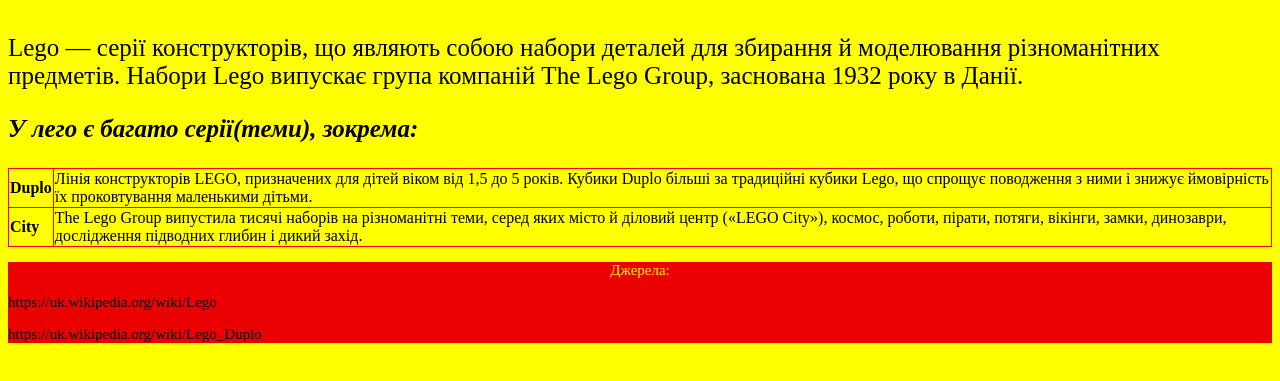
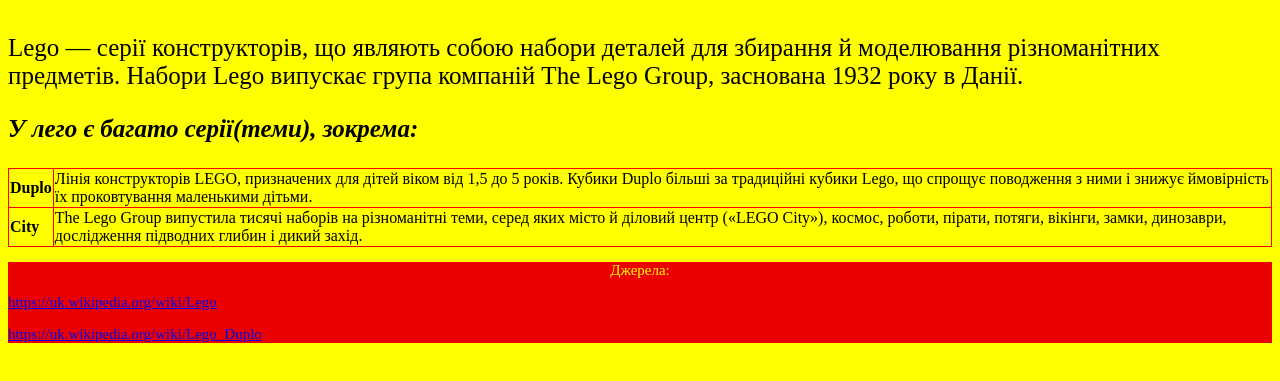
Before and after one commit to NAZarelo/InterestingAboutLego, a plain HTML site: page index.html in a window 1280 px wide. Shown: the part 211-592 px from the top of the page. Drawn offline with Linux system fonts and the light colour scheme.

Commit message:
Update index.html

```diff
--- a/index.html
+++ b/index.html
@@ -16,8 +16,8 @@
       </table>
     </main>
     <footer style="background-color:#eb0000; font-size:15"><p style="text-align:center; color:#ffff00">Джерелa:</p>
-      <p>https://uk.wikipedia.org/wiki/Lego</p>
-      <p>https://uk.wikipedia.org/wiki/Lego_Duplo</p>
+      <p><a href="https://uk.wikipedia.org/wiki/Lego">https://uk.wikipedia.org/wiki/Lego</a></p>
+      <p><a href="https://uk.wikipedia.org/wiki/Lego_Duplo">https://uk.wikipedia.org/wiki/Lego_Duplo</a></p>
     </footer>
   </body>
 </html>
```
